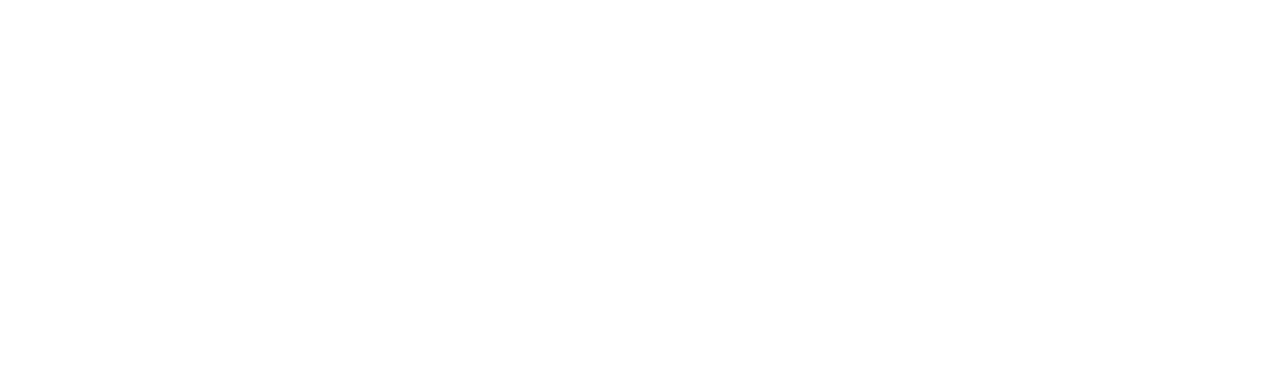
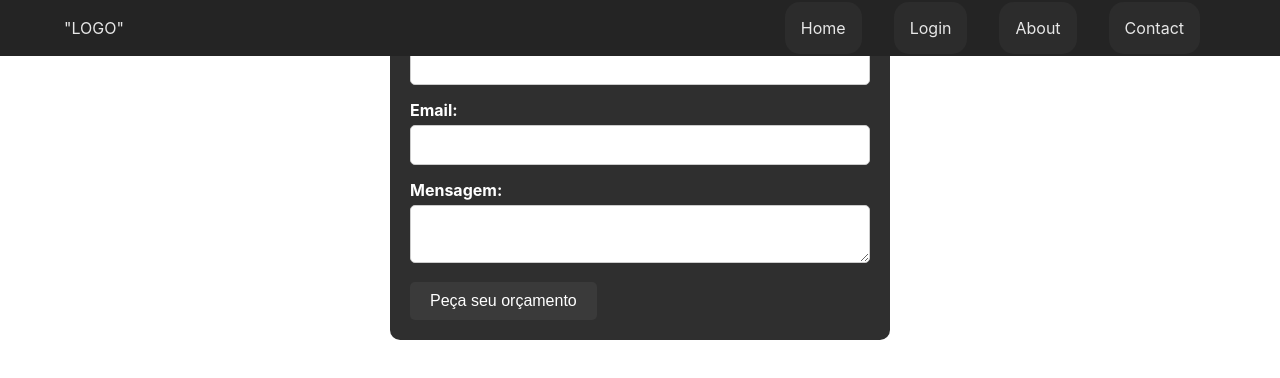
Before and after one commit to Lorenzo-Weber/tour-guard-web, a React (Create React App) app: page /contato in a window 1280 px wide. Before the commit this address had no page. Shown: the top 378 px of the page. Built offline with nearby package versions, Linux system fonts and the light colour scheme.

Commit message:
comecando a trabalhar nas telas

```diff
--- /dev/null
+++ b/src/components/Header.css
@@ -0,0 +1,42 @@
+*{
+    margin: 0;
+    padding: 0;
+    box-sizing: border-box;
+}
+
+nav {
+    display: flex;
+    justify-content: space-between;
+    align-items: center;
+    padding: 1rem 4rem;
+    background:rgb(36, 36, 36);
+    width: 100dvw;
+    height: 7dvh;
+    color: rgb(231, 231, 231);
+    position: absolute;
+}
+
+nav ul {
+    display: flex;
+    align-items: center;
+    justify-content: center;
+}
+
+nav ul li {
+    list-style: none;
+    padding: 1rem;
+
+}
+
+ul a {
+    text-decoration:  none;
+    color: rgb(231, 231, 231);
+    margin: 0 1rem;
+    transition: all 0.3s ease-in-out;
+    border-radius: 15px;
+    background: rgb(44, 44, 44);
+}
+
+ul a:hover {
+    background: rgb(71, 71, 71);
+}
--- /dev/null
+++ b/src/components/Header.js
@@ -0,0 +1,21 @@
+import React from 'react';
+import { Link } from 'react-router-dom';
+import './Header.css';
+
+const Header = () => {
+  return (
+    <header>
+      <nav>
+        <p>"LOGO"</p>
+        <ul>
+            <Link to="/landing"><li>Home</li></Link>
+            <Link to="/login"><li>Login</li></Link>
+            <Link to="/about"><li>About</li></Link>
+            <Link to="/contact"><li>Contact</li></Link>
+        </ul>
+      </nav>
+    </header>
+  );
+};
+
+export default Header;
--- /dev/null
+++ b/src/pages/Public/Contato/Contato.module.css
@@ -0,0 +1,43 @@
+.formContainer {
+    background-color: #2f2f2f; /* Cor grafite */
+
+    padding: 20px;
+    border-radius: 10px; /* Bordas arredondadas */
+    width: 100%;
+    max-width: 500px;
+    margin: 0 auto; /* Centraliza a caixa no centro da página */
+    color: #fff; /* Cor do texto */
+}
+
+.formContainer label {
+    display: block;
+    margin-bottom: 5px;
+    font-weight: bold;
+}
+
+.formContainer input,
+.formContainer textarea {
+    width: 100%;
+    padding: 10px;
+    margin-bottom: 15px;
+    border-radius: 5px;
+    border: 1px solid #ccc;
+    font-size: 16px;
+    background-color: #fff; /* Cor do fundo dos campos */
+    color: #000; /* Cor do texto dos campos */
+}
+
+.formContainer button {
+    padding: 10px 20px;
+    background-color: #3a3a3a; /* Cor do botão */
+    border: none;
+    border-radius: 5px;
+    color: #fff;
+    cursor: pointer;
+    font-size: 16px;
+    transition: background-color 0.3s ease;
+}
+
+.formContainer button:hover {
+    background-color: #001f3f; /* Azul marinho no hover */
+}
--- /dev/null
+++ b/src/pages/Public/Contato/Contato.tsx
@@ -0,0 +1,69 @@
+import React, { useState } from 'react';
+import styles from './Contato.module.css'; // Importando o CSS
+import Header from '../../../components/Header';
+
+const Contato = () => {
+    const [formData, setFormData] = useState({
+        nome: '',
+        email: '',
+        mensagem: ''
+    });
+
+    const handleChange = (e: React.ChangeEvent<HTMLInputElement | HTMLTextAreaElement>) => {
+        setFormData({
+            ...formData,
+            [e.target.name]: e.target.value,
+        });
+    };
+
+    const handleSubmit = (e: React.FormEvent<HTMLFormElement>) => {
+        e.preventDefault();
+        console.log('Dados do formulário:', formData);
+    };
+
+    return (
+        <div>
+            {<Header />}
+
+        <div className={styles.formContainer}> {/* Aplicando a classe para estilização */}
+            <form onSubmit={handleSubmit}>
+                <div>
+                    <label htmlFor="nome">Nome:</label>
+                    <input
+                        type="text"
+                        id="nome"
+                        name="nome"
+                        value={formData.nome}
+                        onChange={handleChange}
+                        required
+                    />
+                </div>
+                <div>
+                    <label htmlFor="email">Email:</label>
+                    <input
+                        type="email"
+                        id="email"
+                        name="email"
+                        value={formData.email}
+                        onChange={handleChange}
+                        required
+                        />
+                    </div>
+                    <div>
+                     <label htmlFor="mensagem">Mensagem:</label>
+                     <textarea
+                         id="mensagem"
+                         name="mensagem"
+                         value={formData.mensagem}
+                         onChange={handleChange}
+                         required
+                     />
+                    </div>
+                    <button type="submit">Peça seu orçamento</button>
+                </form>
+            </div>
+        </div>
+    );
+};
+
+export default Contato;
--- /dev/null
+++ b/src/pages/Public/Landing/Landing.module.css
@@ -0,0 +1,11 @@
+.body {
+    width: 100vw;
+    height: 100vh;
+    display: flex;
+    align-items: center;
+    justify-content: space-around;
+}
+
+.panel {
+    width: 30%;
+}
--- /dev/null
+++ b/src/pages/Public/Landing/Landing.tsx
@@ -0,0 +1,21 @@
+import React from 'react';
+import Header from '../../../components/Header';
+import s from './Landing.module.css';
+
+const Landing = () => {
+    return (
+        <div>
+            {<Header />}
+            <div className={s.body}>
+                <h3 className={s.panel}>
+                    "Bem-vindo à Tour Guard – Tecnologia avançada
+                    para monitoramento de minas, garantindo uma
+                    experiência turística segura e inesquecível."
+                </h3>
+                <div className={s.panel}>Lorem ipsum dolor sit amet, consectetur adipisicing elit. Voluptatem, aperiam.</div>
+            </div>
+        </div>
+    );
+  };
+
+  export default Landing;
--- a/src/routes/Routes.tsx
+++ b/src/routes/Routes.tsx
@@ -1,6 +1,8 @@
 import { Navigate, Route, Routes } from "react-router-dom";
 import Login from "../pages/Public/Login/Login";
 import HomeManager from "../pages/Manager/Home/Home";
+import Landing from "../pages/Public/Landing/Landing";
+import Contato from "../pages/Public/Contato/Contato"; // Importando o componente de Contato
 
 const RoutesFunction = () => {
   const managerRoutes = [
@@ -9,10 +11,13 @@ const RoutesFunction = () => {
       view: <HomeManager />,
     },
   ];
+
   return (
     <Routes>
       <Route path="/" element={<Navigate to="/login" replace />} />
       <Route path="/login" element={<Login />} />
+      <Route path="/landing" element={<Landing />} />
+      <Route path="/contato" element={<Contato />} /> {/* Nova rota de Contato */}
 
       {managerRoutes.map((route, index) => (
         <Route key={index} path={route.path} element={route.view} />
```
Also changed, not shown: 2 other files (tests, documents, lock files or other folders).
